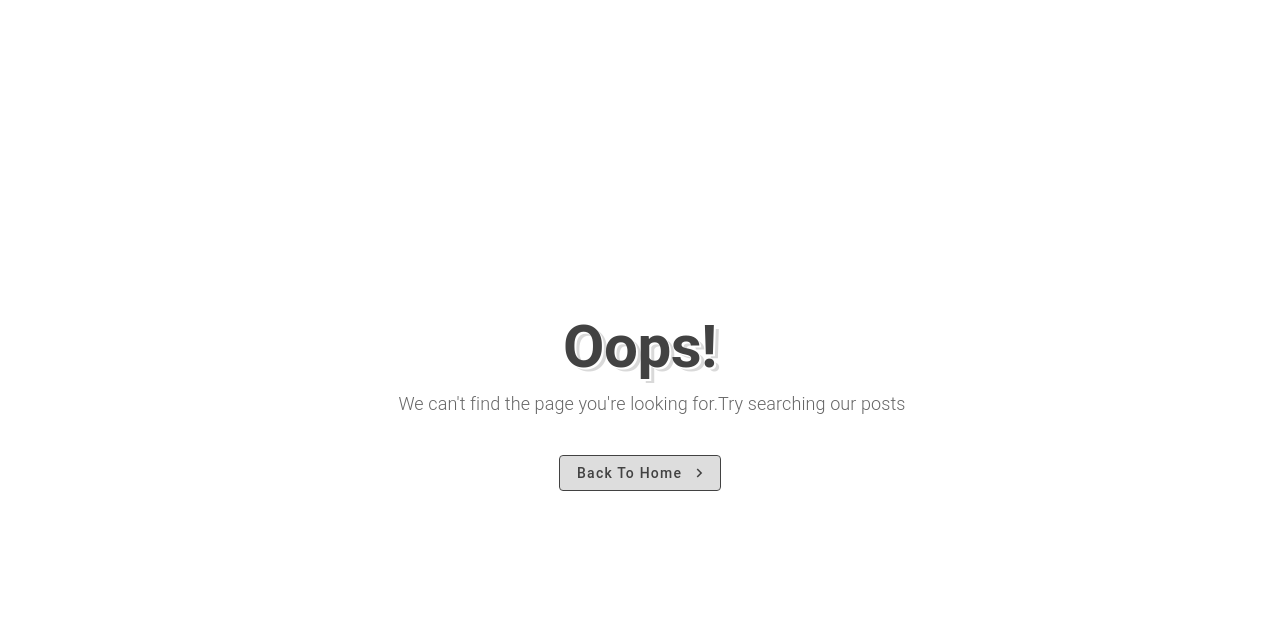
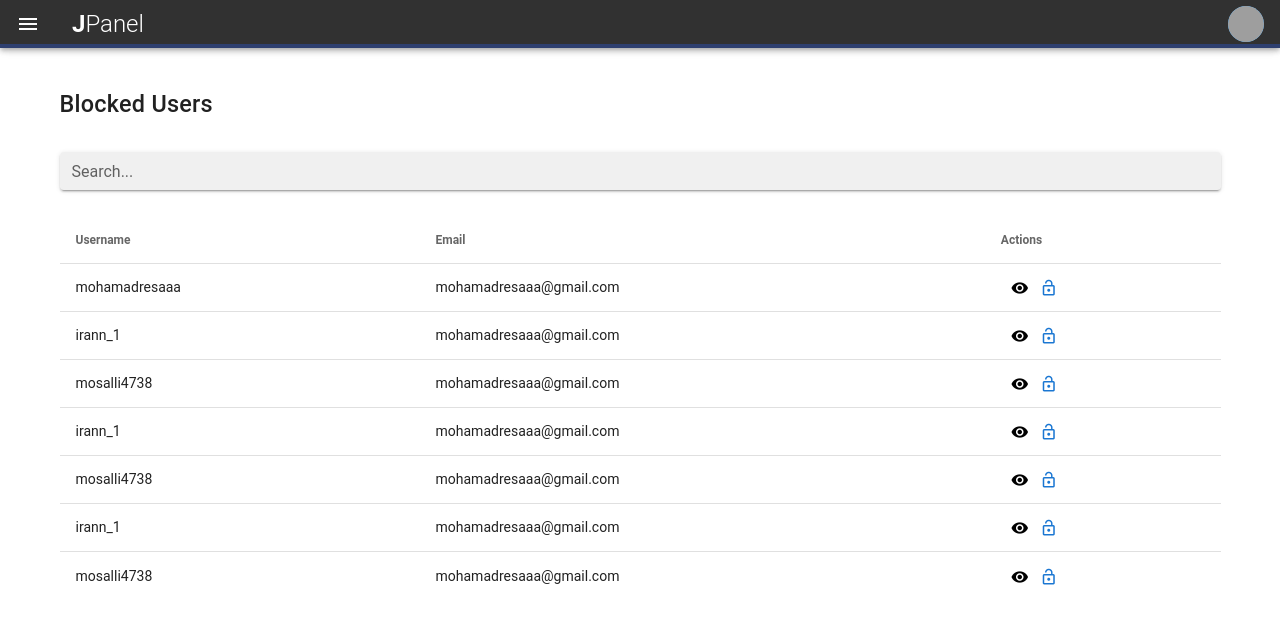
Before and after one commit to mohamadresaaa/jraw-web-app, a Vue app: page /admin/blocked_users in a window 1280 px wide. Before the commit this address led to /404. Shown: the top 624 px of the page. Built offline with nearby package versions, Linux system fonts and the light colour scheme; grey boxes are pictures that could not be loaded; a small style sheet from the web is missing.

Commit message:
blocked users page

```diff
--- a/src/router/index.js
+++ b/src/router/index.js
@@ -108,6 +108,11 @@ const routes = [
         path: "users",
         name: "users",
         component: () => import("../views/admin/Users.vue")
+      },
+      {
+        path: "blocked_users",
+        name: "blocked_users",
+        component: () => import("../views/admin/user/BlockedUsers.vue")
       }
     ]
   },
--- a/src/views/admin/Users.vue
+++ b/src/views/admin/user/BlockedUsers.vue
@@ -4,7 +4,7 @@
       <!-- title -->
       <v-flex xs12 sm12 md12>
         <v-card-title class="pl-0 ml-0 mb-4">
-          <h3 class="font-weight-medium text-capitalize">Users</h3>
+          <h3 class="font-weight-medium text-capitalize">blocked users</h3>
         </v-card-title>
       </v-flex>
       <v-flex xs12 sm12 md12>
@@ -16,31 +16,23 @@
             <thead>
               <tr>
                 <th class="text-left">Username</th>
-                <th class="text-left">roles</th>
+                <th class="text-left">Email</th>
                 <th>Actions</th>
               </tr>
             </thead>
             <tbody>
               <tr v-for="item in users" :key="item.name">
                 <td>{{ item.username }}</td>
-                <td>
-                  <v-chip v-for="(role, index) in item.roles" :key="index" class="mr-2" label
-                    :small="$vuetify.breakpoint.mdAndUp" :x-small="$vuetify.breakpoint.smAndDown">
-                    {{ role }}
-                  </v-chip>
-                </td>
+                <td>{{ item.email }}</td>
                 <td>
                   <div v-if="$vuetify.breakpoint.mdAndUp">
-                    <v-btn color="primary" x-small icon dark>
-                      <v-icon dark>security</v-icon>
-                    </v-btn>
                     <v-divider class="mx-1" light inset vertical></v-divider>
                     <v-btn color="black" x-small icon dark>
                       <v-icon dark>visibility</v-icon>
                     </v-btn>
                     <v-divider class="mx-1" inset vertical></v-divider>
-                    <v-btn color="red" x-small icon dark>
-                      <v-icon dark>block</v-icon>
+                    <v-btn color="primary" x-small icon dark>
+                      <v-icon dark>lock_open</v-icon>
                     </v-btn>
                   </div>
                   <v-menu v-else bottom left>
@@ -52,14 +44,6 @@
                     <v-list class="body-2">
                       <v-list-item>
                         <v-list-item-action>
-                          <v-icon>security</v-icon>
-                        </v-list-item-action>
-                        <v-list-item-content>
-                          Change access level
-                        </v-list-item-content>
-                      </v-list-item>
-                      <v-list-item>
-                        <v-list-item-action>
                           <v-icon>visibility</v-icon>
                         </v-list-item-action>
                         <v-list-item-content>
@@ -68,10 +52,10 @@
                       </v-list-item>
                       <v-list-item>
                         <v-list-item-action>
-                          <v-icon>block</v-icon>
+                          <v-icon>lock_open</v-icon>
                         </v-list-item-action>
                         <v-list-item-content>
-                          Block this user
+                          Unblock this user
                         </v-list-item-content>
                       </v-list-item>
                     </v-list>
@@ -92,31 +76,31 @@ export default {
     return {
       users: [{
         username: "mohamadresaaa",
-        roles: ["admin", "user"]
+        email: "mohamadresaaa@gmail.com"
       },
       {
         username: "irann_1",
-        roles: ["user"]
+        email: "mohamadresaaa@gmail.com"
       },
       {
         username: "mosalli4738",
-        roles: ["user"]
+        email: "mohamadresaaa@gmail.com"
       },
       {
         username: "irann_1",
-        roles: ["user"]
+        email: "mohamadresaaa@gmail.com"
       },
       {
         username: "mosalli4738",
-        roles: ["user"]
+        email: "mohamadresaaa@gmail.com"
       },
       {
         username: "irann_1",
-        roles: ["user"]
+        email: "mohamadresaaa@gmail.com"
       },
       {
         username: "mosalli4738",
-        roles: ["user"]
+        email: "mohamadresaaa@gmail.com"
       }
       ]
     }
```
